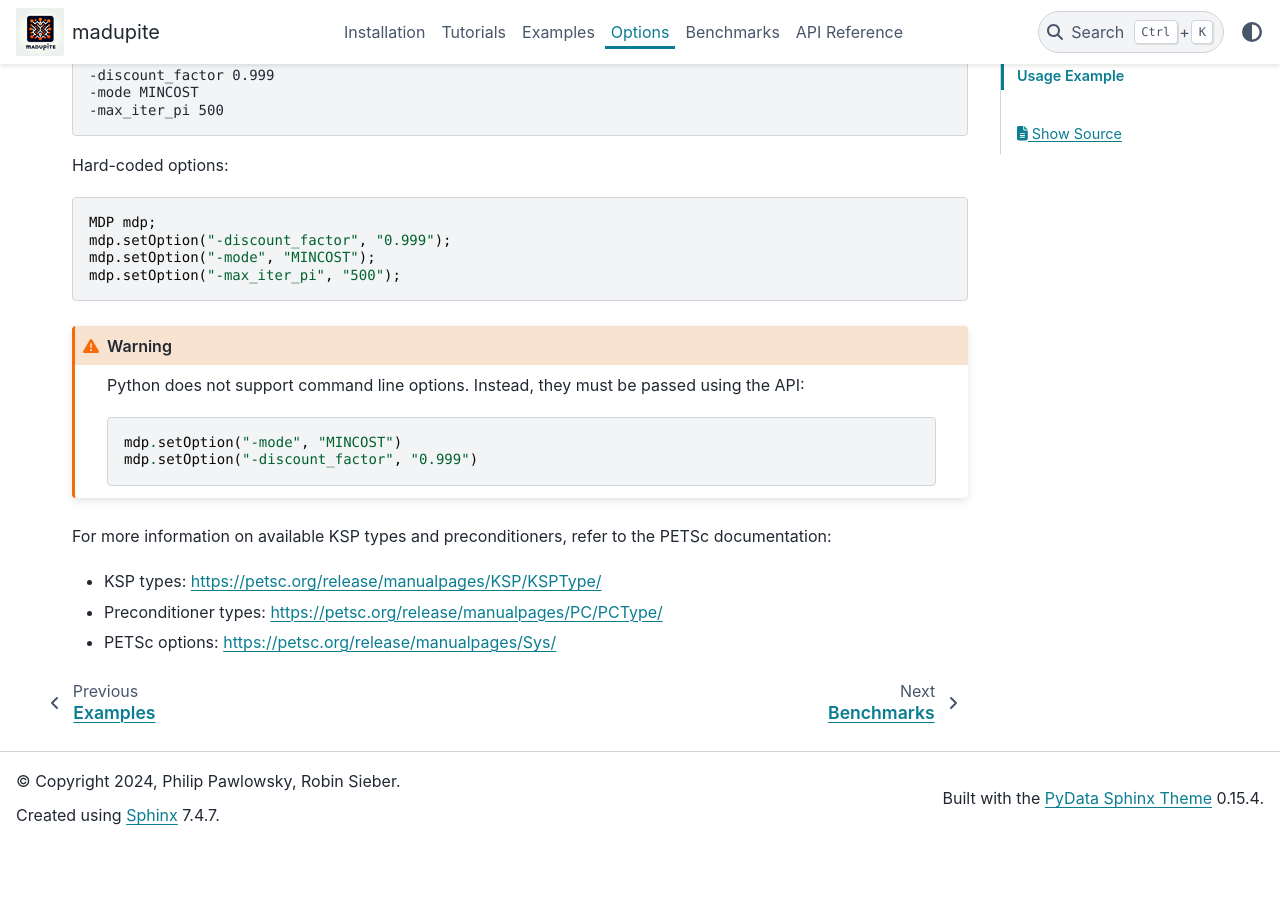
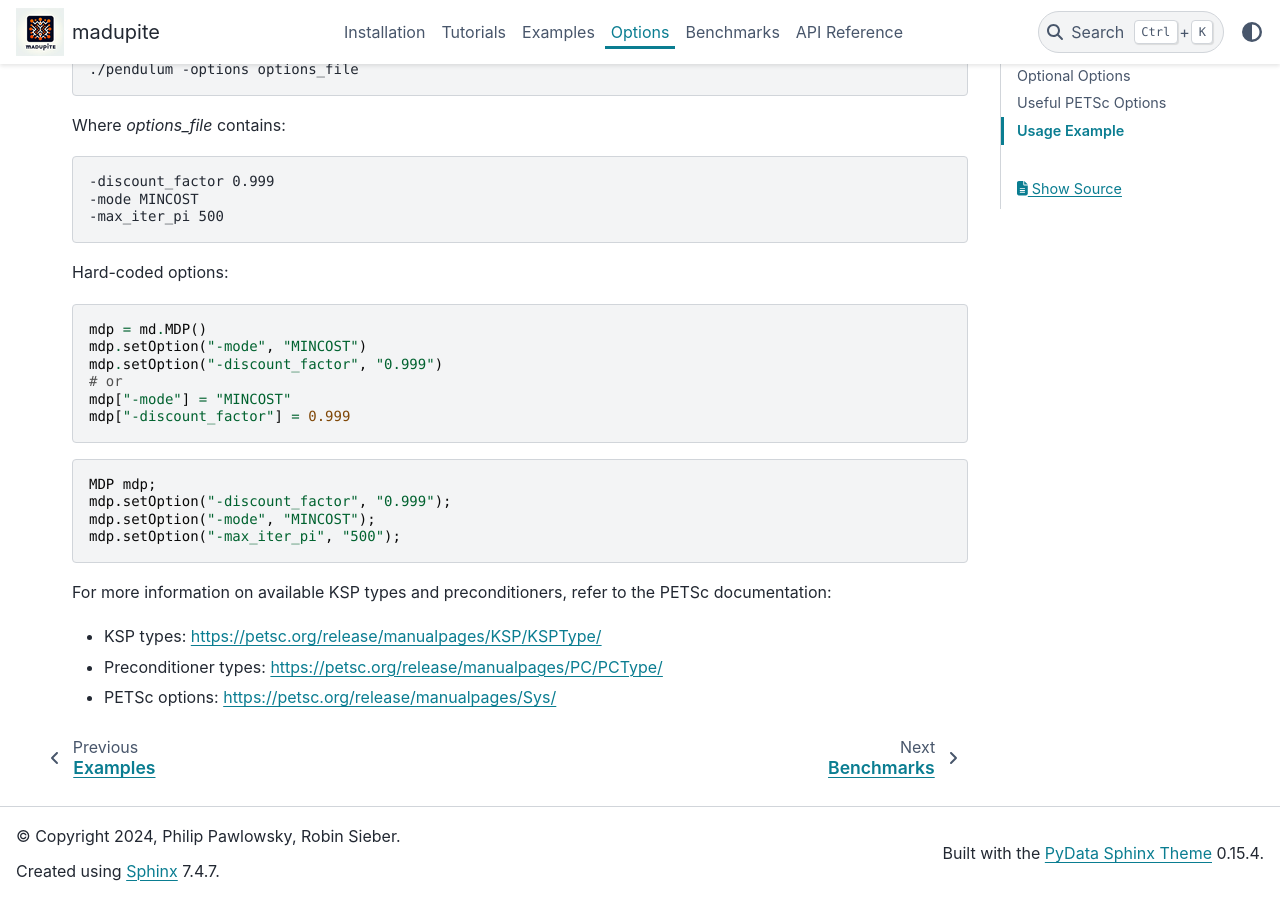
Before and after one commit to madupite/madupite, a Sphinx documentation site: the page built from docs/options.rst, in a window 1280 px wide and 900 px high, scrolled down 3550 px. Built offline with Sphinx 7.4.7 and the PyData theme 0.15.4, drawn with Linux system fonts in a browser that asks for light colours; before the commit the page ends 4395 px from its top, so only the background shows below that; some of the changed text lies outside the part shown.

```diff
--- a/docs/options.rst
+++ b/docs/options.rst
@@ -139,6 +143,16 @@ Where `options_file` contains:
 
 Hard-coded options:
 
+.. code-block:: python
+
+   mdp = md.MDP()
+   mdp.setOption("-mode", "MINCOST")
+   mdp.setOption("-discount_factor", "0.999")
+   # or
+   mdp["-mode"] = "MINCOST"
+   mdp["-discount_factor"] = 0.999
+
+
 .. code-block:: c++
 
    MDP mdp;
@@ -146,14 +160,6 @@ Hard-coded options:
    mdp.setOption("-mode", "MINCOST");
    mdp.setOption("-max_iter_pi", "500");
 
-.. warning::
-   Python does not support command line options. Instead, they must be passed using the API:
-
-   .. code-block:: python
-
-      mdp.setOption("-mode", "MINCOST")
-      mdp.setOption("-discount_factor", "0.999")
-
 For more information on available KSP types and preconditioners, refer to the PETSc documentation:
 
 * KSP types: https://petsc.org/release/manualpages/KSP/KSPType/
```
Also changed, not shown: other parts of docs/options.rst (+4 -0 lines), 1 other file.
